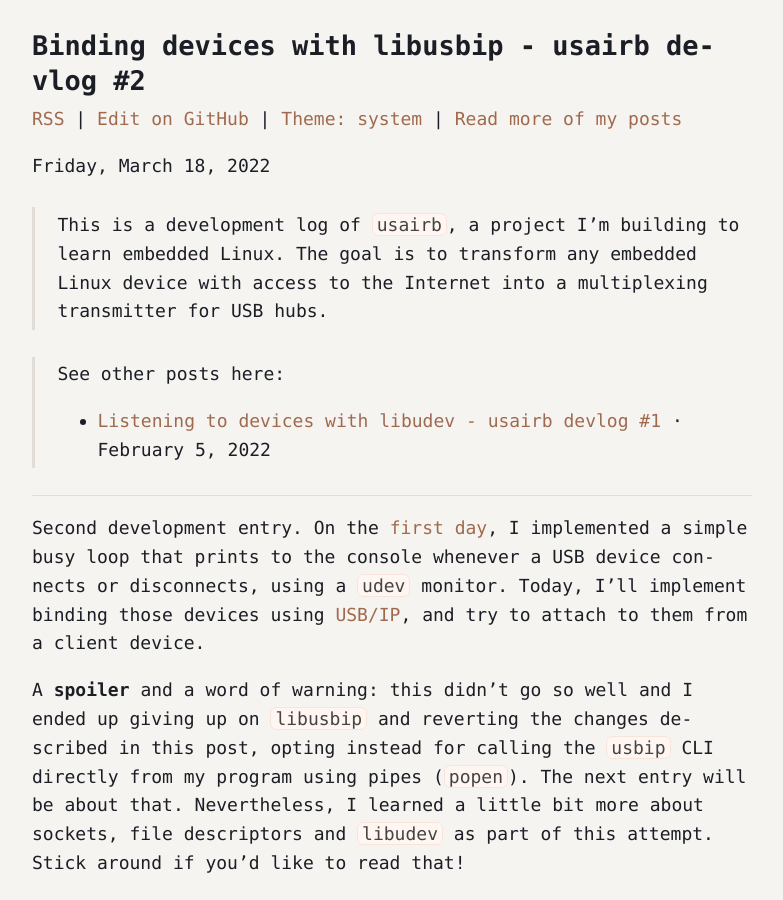
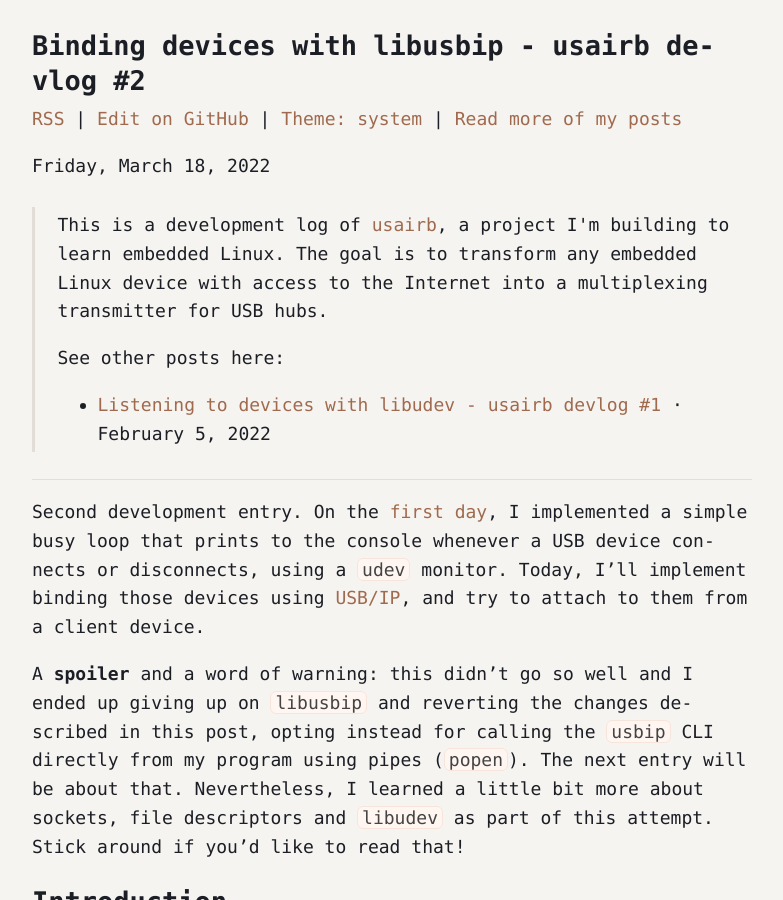
Before and after one commit to fnune/fnune.github.io, a Jekyll site: the page built from _posts/2022-03-18-binding-devices-with-libusbip-usairb-devlog-2.markdown, in a window 1280 px wide and 900 px high. Shown: the whole window, without its empty margins (248-1031 px from the left). Built offline with Jekyll 4.4.1, drawn with Linux system fonts in a browser that asks for light colours.

Commit message:
Merge intro and links into one blockquote in usairb and embedded logs

```diff
--- a/_includes/embedded-learning-log.html
+++ b/_includes/embedded-learning-log.html
@@ -1,8 +1,7 @@
 {% assign posts = site.categories['embedded-learning-log'] %}
 
-> This post is part of a series where I log my experience getting into embedded software development. The overarching goal is to use the [ESP8266 RTOS SDK](https://docs.espressif.com/projects/esp8266-rtos-sdk) to learn how to operate my ESP8266 board using an RTOS and to learn how to integrate the [Memfault real-time SDK](https://docs.memfault.com/). Disclaimer: I work for Memfault as a full-stack engineer, mostly on web stuff. Here are the other posts in the series:
-
 <blockquote>
+  <p>This post is part of a series where I log my experience getting into embedded software development. The overarching goal is to use the <a href="https://docs.espressif.com/projects/esp8266-rtos-sdk">ESP8266 RTOS SDK</a> to learn how to operate my ESP8266 board using an RTOS and to learn how to integrate the <a href="https://docs.memfault.com/">Memfault real-time SDK</a>. Disclaimer: I work for Memfault as a full-stack engineer, mostly on web stuff. Here are the other posts in the series:</p>
   <ul>
     {% for post in posts %}
       {% if post.url != page.url %}
--- a/_includes/usairb.html
+++ b/_includes/usairb.html
@@ -1,12 +1,13 @@
 {% assign posts = site.categories['usairb'] %}
 
-  > This is a development log of [`usairb`](https://github.com/fnune/usairb), a
-  project I'm building to learn embedded Linux. The goal is to transform any
-  embedded Linux device with access to the Internet into a multiplexing
-  transmitter for USB hubs.
-
+  <blockquote>
+    <p>
+      This is a development log of <a href="https://github.com/fnune/usairb"><code>usairb</code></a>, a
+      project I'm building to learn embedded Linux. The goal is to transform any
+      embedded Linux device with access to the Internet into a multiplexing
+      transmitter for USB hubs.
+    </p>
 {% if posts.size > 1 %}
-  <blockquote>
     <p>See other posts here:</p>
     <ul>
       {% for post in posts %}
@@ -21,8 +22,7 @@
         {% endif %}
       {% endfor %}
     </ul>
+{% endif %}
   </blockquote>
 
-{% endif %}
-
 ---
```
